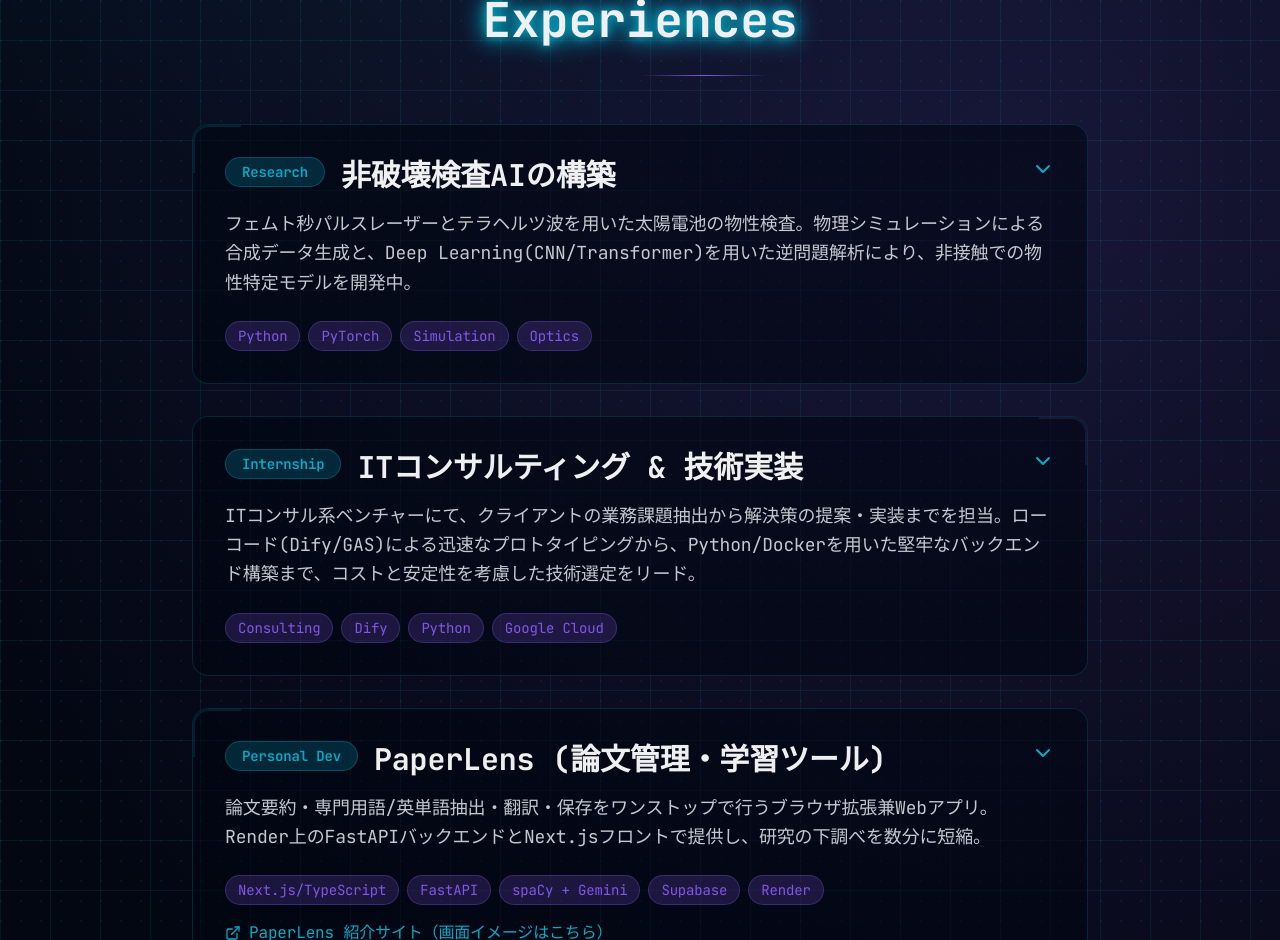
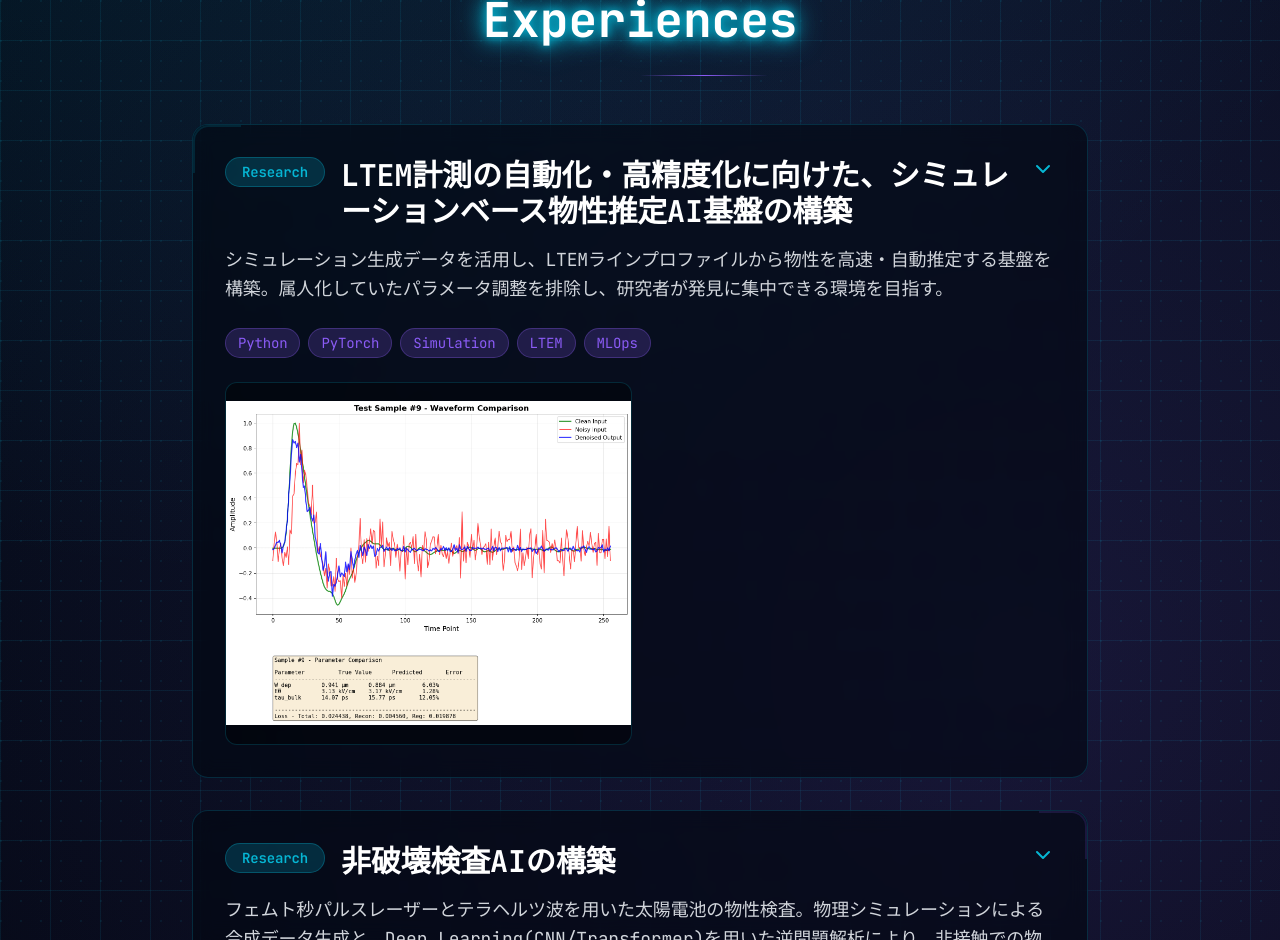
Before and after one commit to youtaichilai4-maker/portfolio, a Next.js app: page / in a window 1280 px wide. Shown: the part 1860-2800 px from the top of the page. Built offline with nearby package versions, Linux system fonts and the light colour scheme.

Commit message:
研究内容改善

```diff
--- a/app/components/Experiences.tsx
+++ b/app/components/Experiences.tsx
@@ -137,6 +137,34 @@ export default function Experiences() {
                                         ))}
                                     </div>
 
+                                    {exp.images && exp.images.length > 0 && (
+                                        <motion.div
+                                            initial={{ opacity: 0, y: 10 }}
+                                            whileInView={{ opacity: 1, y: 0 }}
+                                            viewport={{ once: true, margin: "-50px" }}
+                                            transition={{ delay: 0.15, duration: 0.4 }}
+                                            className="mt-6 grid grid-cols-1 sm:grid-cols-2 gap-4"
+                                        >
+                                            {exp.images.map((image, imgIdx) => (
+                                                <div
+                                                    key={imgIdx}
+                                                    className="overflow-hidden rounded-xl border border-neon-cyan/20 bg-black/40"
+                                                >
+                                                    <img
+                                                        src={image.src}
+                                                        alt={image.alt ?? `${exp.title} image ${imgIdx + 1}`}
+                                                        className="w-full h-full object-contain"
+                                                    />
+                                                    {image.alt && (
+                                                        <div className="px-3 py-2 text-sm text-gray-300 border-t border-neon-cyan/10 bg-black/40">
+                                                            {image.alt}
+                                                        </div>
+                                                    )}
+                                                </div>
+                                            ))}
+                                        </motion.div>
+                                    )}
+
                                     {exp.link && (
                                         <motion.a
                                             href={exp.link}
--- a/app/data.ts
+++ b/app/data.ts
@@ -25,6 +25,24 @@ export const SKILLS = [
 ];
 
 export const EXPERIENCES = [
+    {
+        type: "Research",
+        title: "LTEM計測の自動化・高精度化に向けた、シミュレーションベース物性推定AI基盤の構築",
+        desc: "シミュレーション生成データを活用し、LTEMラインプロファイルから物性を高速・自動推定する基盤を構築。属人化していたパラメータ調整を排除し、研究者が発見に集中できる環境を目指す。",
+        tech: ["Python", "PyTorch", "Simulation", "LTEM", "MLOps"],
+        details: "Vision & Impact: LTEM解析の属人性と時間コストを削減し、半導体・新素材開発の標準化を加速。System Architecture: Simulation→前処理→学習→推論を一貫設計し、.npzで再現性を担保。Pipeline Design: 特徴量エンジニアリングと学習を分離し、差分実行で高速検証。Implementation: 1D軽量ヘッドで τ / W / E を回帰/分類、エッジ・リアルタイムを想定。Experiment Management: 検証セット分離、チェックポイント運用、感度可視化スクリプトでデータ品質とモデル挙動を定量管理。Quantitative: 最新検証セットで R^2 は 0.9 台（MAE継続評価）。Future: アクティブサンプリングと3D全自動マッピングをロードマップ化。",
+        images: [
+            {
+                src: "/research/test_sample_009.png",
+                alt: "LTEMラインプロファイルに基づく物性推定結果サンプル"
+            }
+        ],
+        achievements: [
+            "Simulation→前処理→学習→推論を再現性あるワンパスで自動化し、手作業を排除",
+            "特徴量とハイパラを分離した設計で探索コストを削減し、高速な差分検証を実現",
+            "検証セット分離と感度可視化により R^2 0.9 台を達成、将来は3D自動マッピングとアクティブサンプリングへ拡張"
+        ]
+    },
     {
         type: "Research",
         title: "非破壊検査AIの構築",
```
Also changed, not shown: public/research/test_sample_009.png (added).
